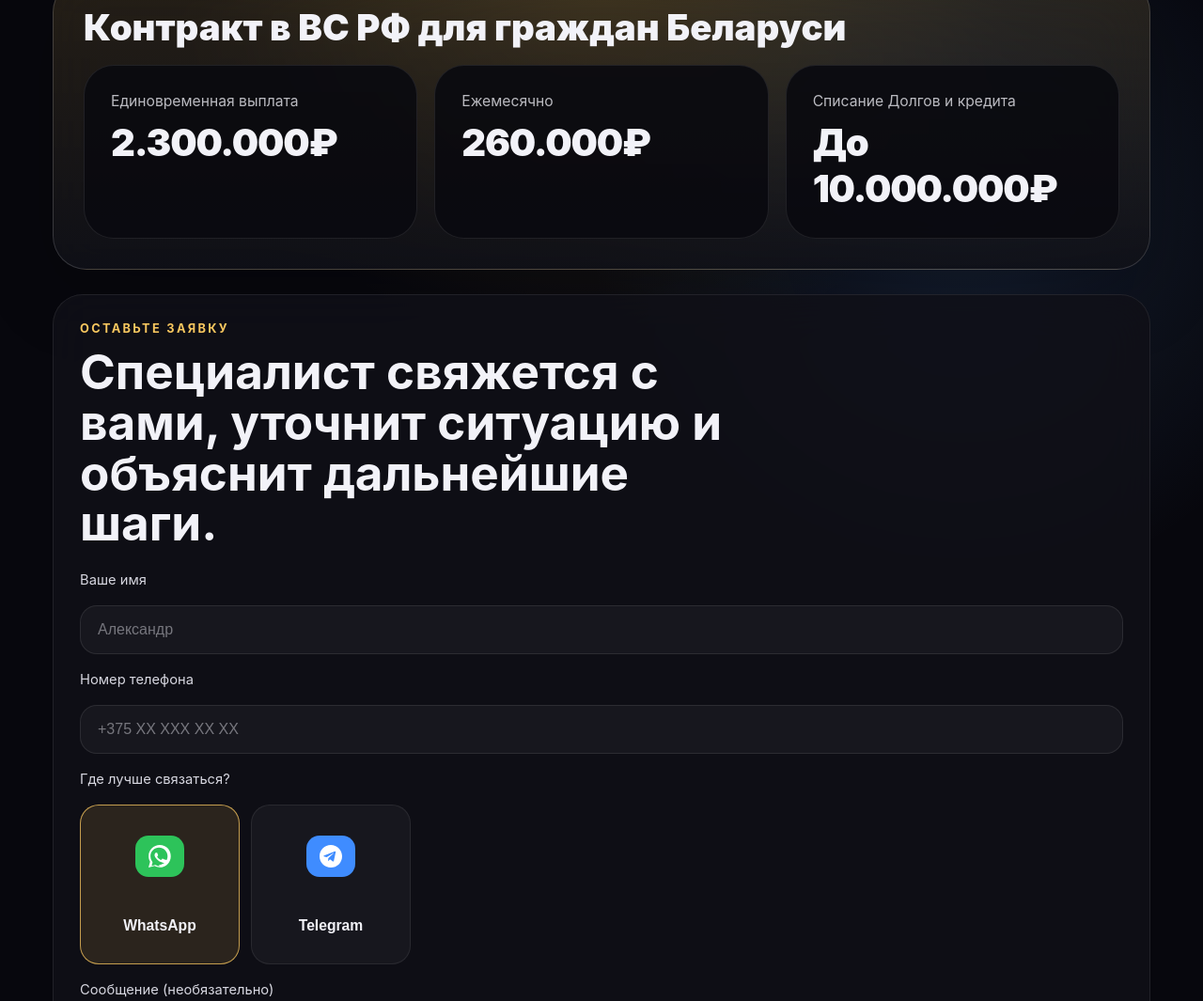
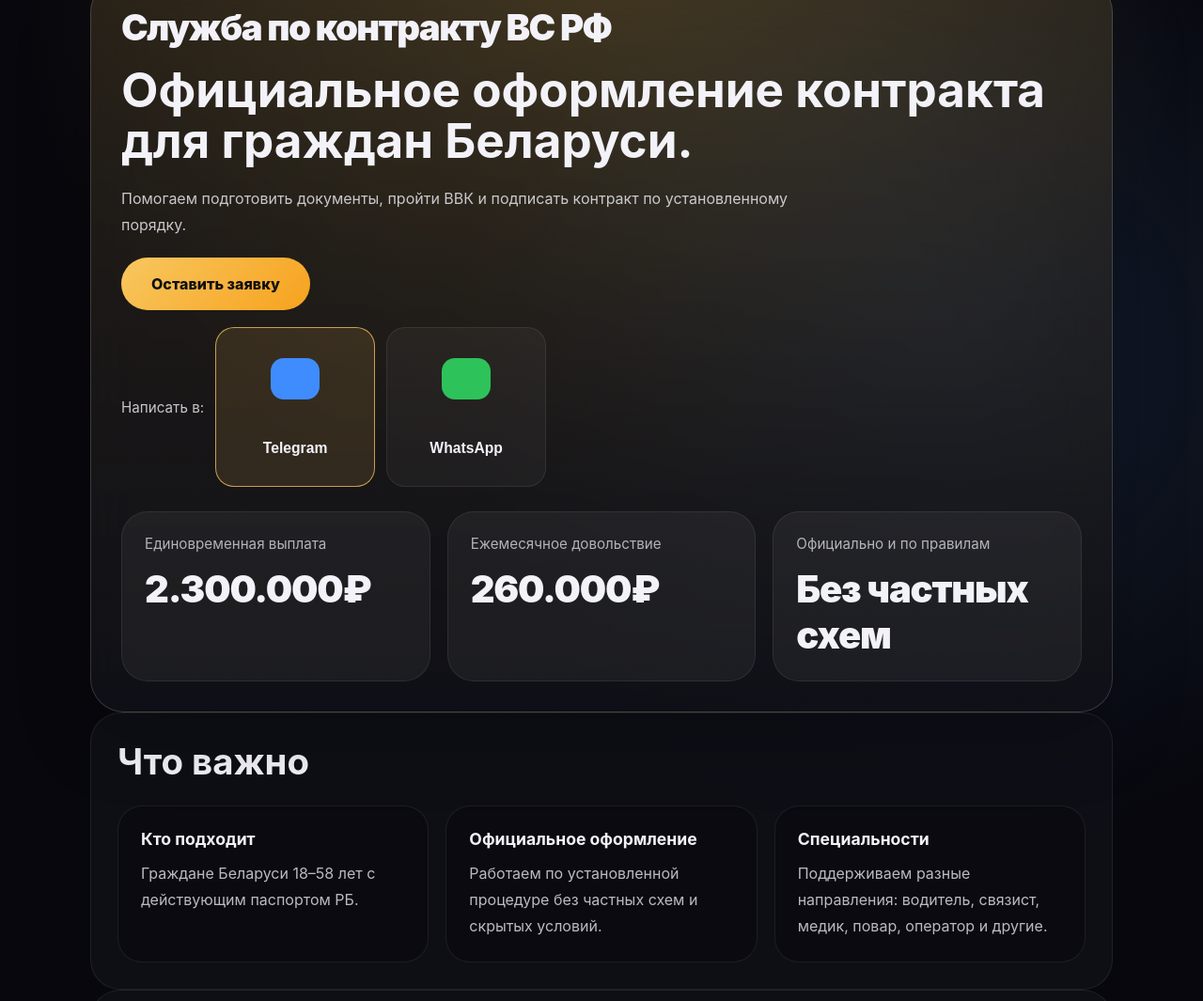
Before and after one commit to revol-ilol/examplesite, a website: page public/index.html in a window 1280 px wide. Shown: the part 47-1112 px from the top of the page at 94% size. Drawn offline with Linux system fonts and the light colour scheme.

Commit message:
Update hero layout and add summary info section

```diff
--- a/public/index.html
+++ b/public/index.html
@@ -20,9 +20,25 @@
   height="0" width="0" style="display:none;visibility:hidden"></iframe></noscript>
   <!-- End Google Tag Manager (noscript) -->
   <main class="page-shell">
-    <section class="offer-section">
-      <div class="offer-head">
-        <p class="offer-eyebrow">Контракт в ВС РФ для граждан Беларуси</p>
+    <section class="hero-section">
+      <div class="hero-top">
+        <p class="offer-eyebrow">Служба по контракту ВС РФ</p>
+        <h1>Официальное оформление контракта для граждан Беларуси.</h1>
+        <p class="hero-text">Помогаем подготовить документы, пройти ВВК и подписать контракт по установленному порядку.</p>
+        <div class="hero-actions">
+          <a href="#contactForm" class="primary-button">Оставить заявку</a>
+          <div class="hero-messengers">
+            <span class="messenger-label">Написать в:</span>
+            <button type="button" class="contact-card active" data-value="Telegram">
+              <span class="contact-icon telegram" aria-hidden="true"></span>
+              <span class="contact-title">Telegram</span>
+            </button>
+            <button type="button" class="contact-card" data-value="WhatsApp">
+              <span class="contact-icon whatsapp" aria-hidden="true"></span>
+              <span class="contact-title">WhatsApp</span>
+            </button>
+          </div>
+        </div>
       </div>
       <div class="offer-grid">
         <div class="offer-card">
@@ -30,12 +46,30 @@
           <p class="offer-card-value">2.300.000₽</p>
         </div>
         <div class="offer-card">
-          <p class="offer-card-label">Ежемесячно</p>
+          <p class="offer-card-label">Ежемесячное довольствие</p>
           <p class="offer-card-value">260.000₽</p>
         </div>
         <div class="offer-card">
-          <p class="offer-card-label">Списание Долгов и кредита</p>
-          <p class="offer-card-value">До 10.000.000₽</p>
+          <p class="offer-card-label">Официально и по правилам</p>
+          <p class="offer-card-value">Без частных схем</p>
+        </div>
+      </div>
+    </section>
+
+    <section class="info-section">
+      <h2>Что важно</h2>
+      <div class="info-grid">
+        <div class="info-card">
+          <h3>Кто подходит</h3>
+          <p>Граждане Беларуси 18–58 лет с действующим паспортом РБ.</p>
+        </div>
+        <div class="info-card">
+          <h3>Официальное оформление</h3>
+          <p>Работаем по установленной процедуре без частных схем и скрытых условий.</p>
+        </div>
+        <div class="info-card">
+          <h3>Специальности</h3>
+          <p>Поддерживаем разные направления: водитель, связист, медик, повар, оператор и другие.</p>
         </div>
       </div>
     </section>
@@ -60,19 +94,11 @@
         <p class="field-label">Где лучше связаться?</p>
         <div class="contact-options">
           <button type="button" class="contact-card active" data-value="WhatsApp">
-            <span class="contact-icon whatsapp" aria-hidden="true">
-              <svg viewBox="0 0 24 24" fill="currentColor" xmlns="http://www.w3.org/2000/svg">
-                <path d="M20.523 3.477C18.354 1.309 15.35 0 12.008 0 5.388 0 .111 5.278.111 11.902c0 2.1.553 4.15 1.607 5.95L0 24l6.31-1.644c1.693.93 3.605 1.425 5.514 1.425 6.62 0 11.898-5.279 11.898-11.903 0-3.345-1.308-6.35-3.199-8.459Zm-8.518 19.12c-1.613 0-3.205-.434-4.58-1.254l-.328-.192-3.745.975.999-3.657-.212-.372A9.855 9.855 0 0 1 2.111 11.9c0-5.01 4.078-9.088 9.095-9.088 2.43 0 4.71.948 6.426 2.67 1.716 1.72 2.665 4.007 2.665 6.425 0 5.005-4.08 9.084-9.095 9.084Zm5.043-7.094c-.275-.137-1.626-.802-1.879-.895-.252-.092-.435-.137-.617.137-.182.274-.707.895-.866 1.077-.16.182-.318.205-.593.068-.275-.136-1.16-.427-2.208-1.359-.816-.728-1.366-1.626-1.527-1.9-.16-.275-.017-.424.12-.56.123-.122.275-.318.412-.477.137-.16.182-.274.274-.457.092-.183.046-.343-.023-.48-.069-.137-.617-1.49-.846-2.042-.223-.534-.45-.462-.618-.47l-.528-.009c-.182 0-.48.068-.732.318-.252.25-.963.94-.963 2.287 0 1.346.985 2.647 1.123 2.828.137.182 1.94 2.96 4.701 4.15 1.125.485 2.001.774 2.686.991 1.128.356 2.154.306 2.966.186.905-.137 1.626-.663 1.858-1.302.231-.638.231-1.186.162-1.302-.068-.137-.25-.205-.525-.343Z"/>
-              </svg>
-            </span>
+            <span class="contact-icon whatsapp" aria-hidden="true"></span>
             <span class="contact-title">WhatsApp</span>
           </button>
           <button type="button" class="contact-card" data-value="Telegram">
-            <span class="contact-icon telegram" aria-hidden="true">
-              <svg viewBox="0 0 24 24" fill="currentColor" xmlns="http://www.w3.org/2000/svg">
-                <path d="M12.001 0C5.373 0 0 5.373 0 12c0 6.627 5.373 12 12.001 12 6.628 0 12-5.373 12-12 0-6.627-5.372-12-12-12Zm5.074 7.915-1.917 9.035c-.145.667-.525.83-1.066.516l-2.956-2.18-1.426 1.37c-.157.157-.289.289-.59.289l.212-3.028 5.514-4.977c.239-.212-.051-.33-.372-.118l-6.81 4.29-2.935-.917c-.638-.2-.651-.638.134-.944l11.478-4.424c.532-.205.998.128.826.922Z"/>
-              </svg>
-            </span>
+            <span class="contact-icon telegram" aria-hidden="true"></span>
             <span class="contact-title">Telegram</span>
           </button>
         </div>
--- a/public/styles.css
+++ b/public/styles.css
@@ -21,16 +21,15 @@ body {
 }
 
 .page-shell {
-  max-width: 1200px;
+  max-width: 1120px;
   margin: 0 auto;
   padding: 24px 16px 40px;
 }
 
-.offer-section {
+.hero-section {
   display: grid;
-  gap: 20px;
+  gap: 26px;
   padding: 32px;
-  margin-bottom: 26px;
   border-radius: 36px;
   background: linear-gradient(180deg, rgba(255, 205, 95, 0.12), rgba(16, 17, 24, 0.9));
   border: 1px solid rgba(255, 255, 255, 0.16);
@@ -38,11 +37,106 @@ body {
   backdrop-filter: blur(28px);
 }
 
-.offer-head {
+.hero-top {
+  display: grid;
+  gap: 20px;
+}
+
+.offer-eyebrow {
+  margin: 0;
+  font-size: clamp(1.8rem, 3vw, 2.8rem);
+  line-height: 1.02;
+  font-weight: 900;
+  letter-spacing: -0.04em;
+}
+
+.hero-top h1 {
+  margin: 0;
+  font-size: clamp(2.4rem, 4vw, 4rem);
+  line-height: 1.05;
+}
+
+.hero-text {
+  margin: 0;
+  max-width: 760px;
+  color: rgba(242, 242, 248, 0.8);
+  font-size: 1rem;
+  line-height: 1.8;
+}
+
+.hero-actions {
+  display: grid;
+  gap: 18px;
+}
+
+.primary-button {
+  display: inline-flex;
+  align-items: center;
+  justify-content: center;
+  width: fit-content;
+  padding: 18px 32px;
+  border-radius: 999px;
+  background: linear-gradient(135deg, #f8c75f 0%, #f7a21e 100%);
+  color: #101012;
+  font-weight: 800;
+  text-decoration: none;
+}
+
+.hero-messengers {
   display: flex;
-  align-items: flex-end;
-  justify-content: space-between;
-  gap: 14px;
+  flex-wrap: wrap;
+  align-items: center;
+  gap: 12px;
+}
+
+.messenger-label {
+  color: rgba(242, 242, 248, 0.8);
+  font-size: 0.95rem;
+  white-space: nowrap;
+}
+
+.info-section {
+  display: grid;
+  gap: 24px;
+  padding: 28px;
+  border-radius: 32px;
+  background: rgba(16, 17, 24, 0.85);
+  border: 1px solid rgba(255, 255, 255, 0.08);
+}
+
+.info-section h2 {
+  margin: 0;
+  font-size: clamp(2rem, 3vw, 2.8rem);
+}
+
+.info-grid {
+  display: grid;
+  grid-template-columns: repeat(3, minmax(0, 1fr));
+  gap: 18px;
+}
+
+.info-card {
+  padding: 24px;
+  border-radius: 26px;
+  background: rgba(11, 11, 16, 0.9);
+  border: 1px solid rgba(255, 255, 255, 0.08);
+}
+
+.info-card h3 {
+  margin: 0 0 12px;
+  font-size: 1.1rem;
+}
+
+.info-card p {
+  margin: 0;
+  line-height: 1.75;
+  color: rgba(242, 242, 248, 0.76);
+}
+
+.offer-grid {
+  display: grid;
+  grid-template-columns: repeat(3, minmax(0, 1fr));
+  gap: 18px;
 }
 
 .offer-eyebrow {
@@ -59,7 +153,24 @@ body {
 }
 
 .offer-card {
-  padding: 28px;
+  padding: 24px;
+  border-radius: 28px;
+  background: rgba(255, 255, 255, 0.05);
+  border: 1px solid rgba(255, 255, 255, 0.08);
+}
+
+.offer-card-label {
+  margin: 0 0 14px;
+  font-size: 0.95rem;
+  color: rgba(242, 242, 248, 0.7);
+}
+
+.offer-card-value {
+  margin: 0;
+  font-size: clamp(1.75rem, 3.2vw, 2.4rem);
+  font-weight: 900;
+  letter-spacing: -0.03em;
+}
   border-radius: 32px;
   background: rgba(11, 11, 16, 0.9);
   border: 1px solid rgba(255, 255, 255, 0.09);
@@ -180,13 +291,34 @@ body {
 input,
 textarea {
   width: 100%;
-  border: 1px solid rgba(255, 255, 255, 0.09);
+  border: 1px solid rgba(255, 255, 255, 0.12);
   background: rgba(255, 255, 255, 0.04);
   color: #f6f7fb;
   padding: 16px 18px;
   border-radius: 18px;
   font-size: 1rem;
   outline: none;
+}
+
+input:invalid,
+textarea:invalid {
+  border-color: #e25353;
+}
+
+.contact-options {
+  display: flex;
+  gap: 12px;
+  justify-content: flex-start;
+}
+
+.hero-card {
+  display: grid;
+  gap: 24px;
+  padding: 28px;
+  border: 1px solid rgba(255, 255, 255, 0.08);
+  border-radius: 32px;
+  background: rgba(16, 17, 24, 0.82);
+  backdrop-filter: blur(24px);
 }
 
 input::placeholder,
@@ -303,12 +435,29 @@ textarea {
   font-size: 0.95rem;
 }
 
+@media (max-width: 940px) {
+  .hero-section,
+  .info-section,
+  .hero-card,
+  .offer-grid,
+  .info-grid {
+    grid-template-columns: 1fr;
+  }
+
+  .hero-messengers {
+    flex-direction: column;
+    align-items: stretch;
+  }
+}
+
 @media (max-width: 720px) {
-  .hero-card {
+  .hero-section,
+  .hero-card,
+  .info-section {
     padding: 20px;
   }
 
-  .offer-grid {
-    grid-template-columns: 1fr;
+  .primary-button {
+    width: 100%;
   }
 }
```
